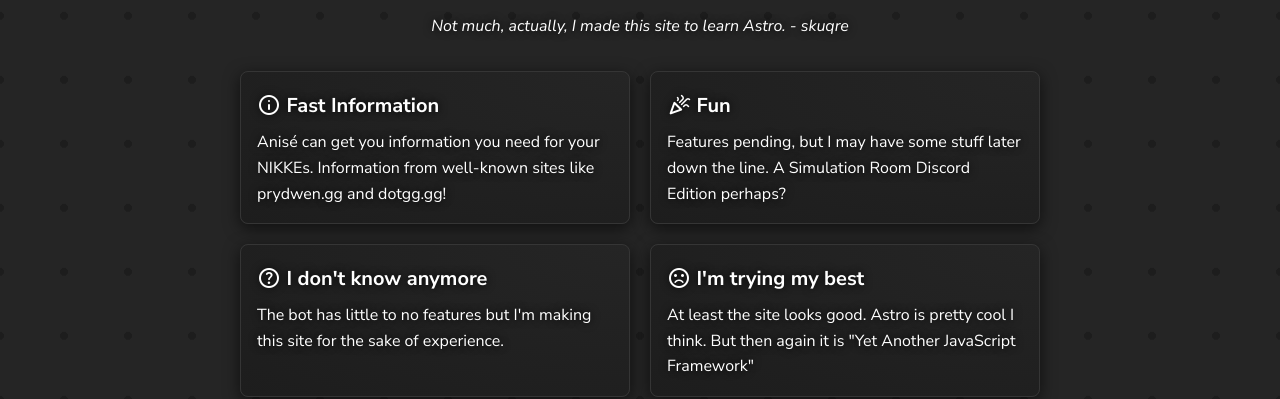
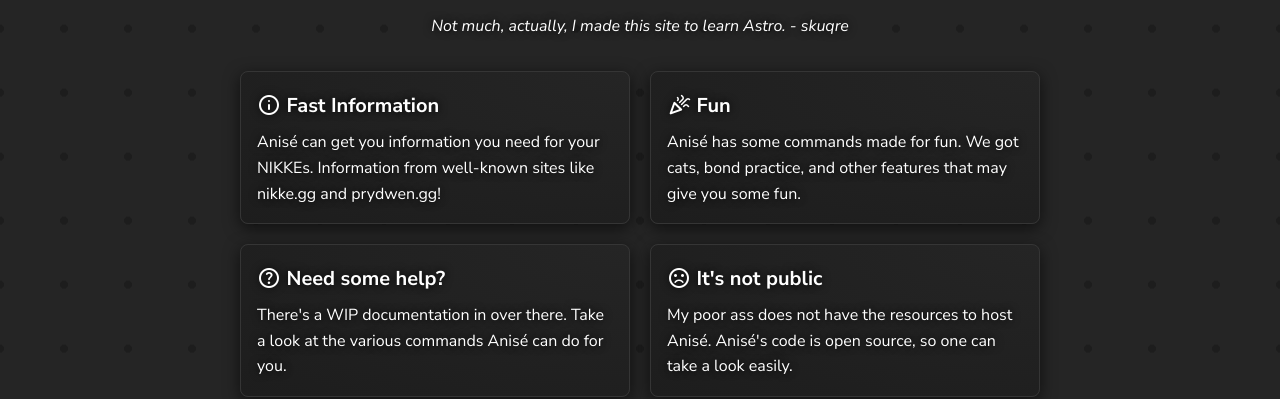
Before and after one commit to skuqre/anise, an Astro site: page /anise/ in a window 1280 px wide. Shown: the part 567-966 px from the top of the page. Built offline with nearby package versions, Linux system fonts and the light colour scheme; Astro itself is replaced by a stand-in of ours.

Commit message:
remove shitty attempts at humor

```diff
--- a/package.json
+++ b/package.json
@@ -10,6 +10,6 @@
     "astro": "astro"
   },
   "dependencies": {
-    "astro": "^2.10.3"
+    "astro": "^2.10.15"
   }
 }
--- a/src/pages/index.astro
+++ b/src/pages/index.astro
@@ -21,28 +21,28 @@ import Card from '../components/Card.astro';
 			<Card
 				icon="info"
 				title="Fast Information"
-				content="Anisé can get you information you need for your NIKKEs. Information from well-known sites like prydwen.gg and dotgg.gg!"
+				content="Anisé can get you information you need for your NIKKEs. Information from well-known sites like nikke.gg and prydwen.gg!"
 			/>
 			<Card
 				icon="celebration"
 				title="Fun"
-				content="Features pending, but I may have some stuff later down the line. A Simulation Room Discord Edition perhaps?"
+				content="Anisé has some commands made for fun. We got cats, bond practice, and other features that may give you some fun."
 			/>
 			<Card
 				icon="help"
-				title="I don't know anymore"
-				content="The bot has little to no features but I'm making this site for the sake of experience."
+				title="Need some help?"
+				content="There's a WIP documentation in over there. Take a look at the various commands Anisé can do for you."
 			/>
 			<Card
 				icon="sentiment_dissatisfied"
-				title="I'm trying my best"
-				content='At least the site looks good. Astro is pretty cool I think. But then again it is "Yet Another JavaScript Framework"'
+				title="It's not public"
+				content="My poor ass does not have the resources to host Anisé. Anisé's code is open source, so one can take a look easily."
 			/>
 		</ul>
 		<Card
 			icon="build"
 			title="Curious?"
-			content="You can try to build the bot yourself. It's out there in GitHub. Feel free to fork..."
+			content="You can try to build the bot yourself! A full building tutorial is in the works, but most you need is Disnake and the many other packages I have forgotten to list here."
 		/>
 	</main>
 </Layout>
```
Also changed, not shown: src/pages/docs/nikkepedia/advise.md (+1 -1 lines), src/components/Card.astro (line endings or trailing spaces), 1 other file.
